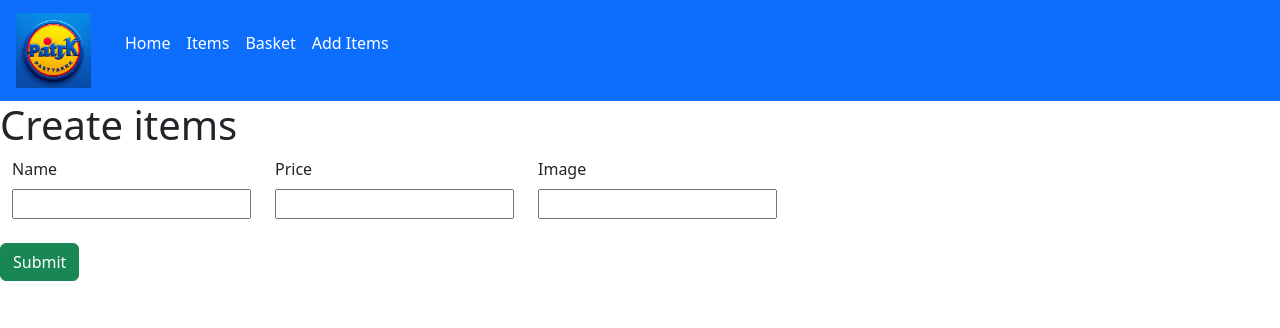
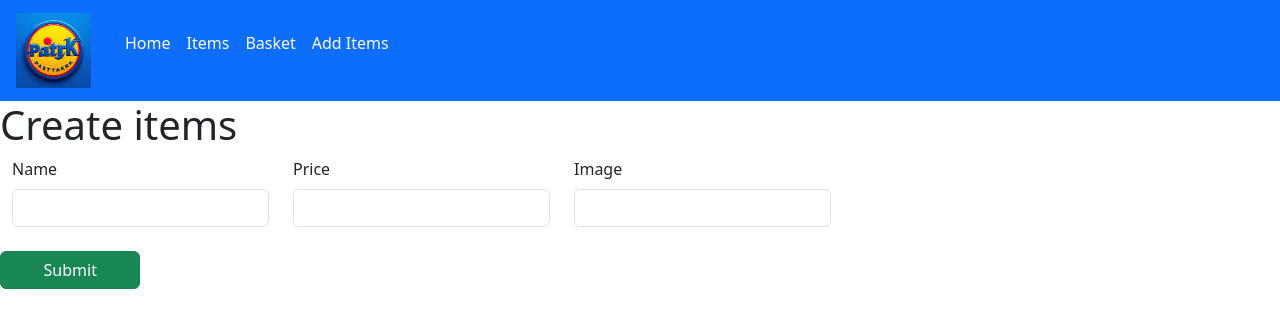
Before and after one commit to treesacherian/IncProject3, a React (Create React App) app in the folder my-app/: page /createitems in a window 1280 px wide. Shown: the top 328 px of the page. Built offline with nearby package versions, Linux system fonts and the light colour scheme.

Commit message:
PF styling changes

```diff
--- a/my-app/src/Components/Item/CreateItem.jsx
+++ b/my-app/src/Components/Item/CreateItem.jsx
@@ -29,11 +29,11 @@ function CreateItem() {
                     <div className="row">
                         <div className="col">
                             <div label htmlfor="name" className="form-label ">Name</div>
-                            <input type="text" id="name" size="20" value={name} onChange={e => setName(e.target.value)} required />
+                            <input type="text" id="name" size="20" value={name} onChange={e => setName(e.target.value)} required  class="form-control"/>
                         </div>
                         <div className="col">
                             <div label htmlfor="price" className="form-label ">Price</div>
-                            <input type="number" id="price" size="5" step="0.01" value={price} onChange={e => setPrice(e.target.value)} required />
+                            <input type="number" id="price" size="5" step="0.01" value={price} onChange={e => setPrice(e.target.value)} required class="form-control"/>
                         </div>
                         <div className="col">
                             <div label htmlfor="image" className="form-label">Image</div>
@@ -44,6 +44,7 @@ function CreateItem() {
                                 value={image}
                                 onChange={e => setImage(e.target.value)}
                                 required
+                                class="form-control"
                             />
                         </div>
                         {/* <div>
@@ -58,7 +59,7 @@ function CreateItem() {
                 </div>
                 <br />
                 <div>
-                    <button type="submit" id="SubmitCreateItem" className="btn btn-success"> Submit </button>
+                    <button type="submit" id="SubmitCreateItem" className="btn btn-success col-2 row-2"> Submit </button>
                 </div>
 
             </form>
--- a/my-app/src/Components/Item/ItemStructure.jsx
+++ b/my-app/src/Components/Item/ItemStructure.jsx
@@ -102,28 +102,37 @@ function getItems() {
                 e.preventDefault();
                 editItem();
             }}>
-                <label htmlFor="itemName">Item Name</label>
+              <div class="mb-3 ">
+                <label htmlFor="itemName" class="form-label">Item Name</label>
                 <input
                     type="text"
                     onChange={(e) => setName(e.target.value)}
                     id="itemName"
                     value={name}
+                    class="form-control"
                 />
-                <label htmlFor="itemPrice">Price</label>
+                </div>
+                <div class="mb-3 ">
+                <label htmlFor="itemPrice" class="form-label">Price</label>
                 <input
                     type="number"
                     onChange={(e) => setPrice(e.target.value)}
                     id="itemPrice"
                     value={price}
+                    class="form-control"
                     />
-                <label htmlFor="itemImage">Image</label>
+                </div>
+                <div class="mb-3 ">
+                <label htmlFor="itemImage" class="form-label">Image</label>
                 <input
                 type="src"
                 onChange={(e) => setImage(e.target.value)}
                 id="itemImage"
                 value={image}
+                class="form-control"
                 />
-                <button type="submit" onClick={handleClose}>Submit</button>
+                </div>
+                <button type="submit" onClick={handleClose} class="btn btn-success ">Submit</button>
             </form>
           </Modal.Body>
         </Modal>
```
